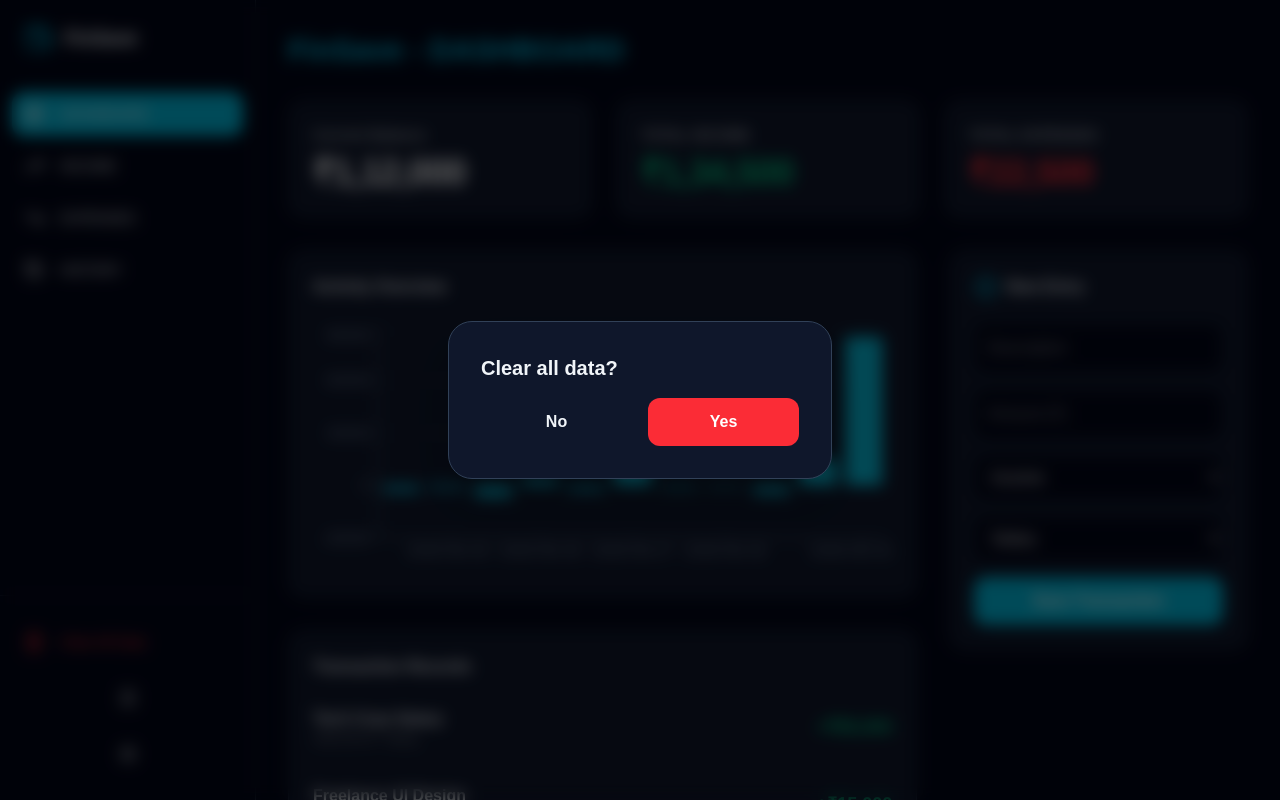
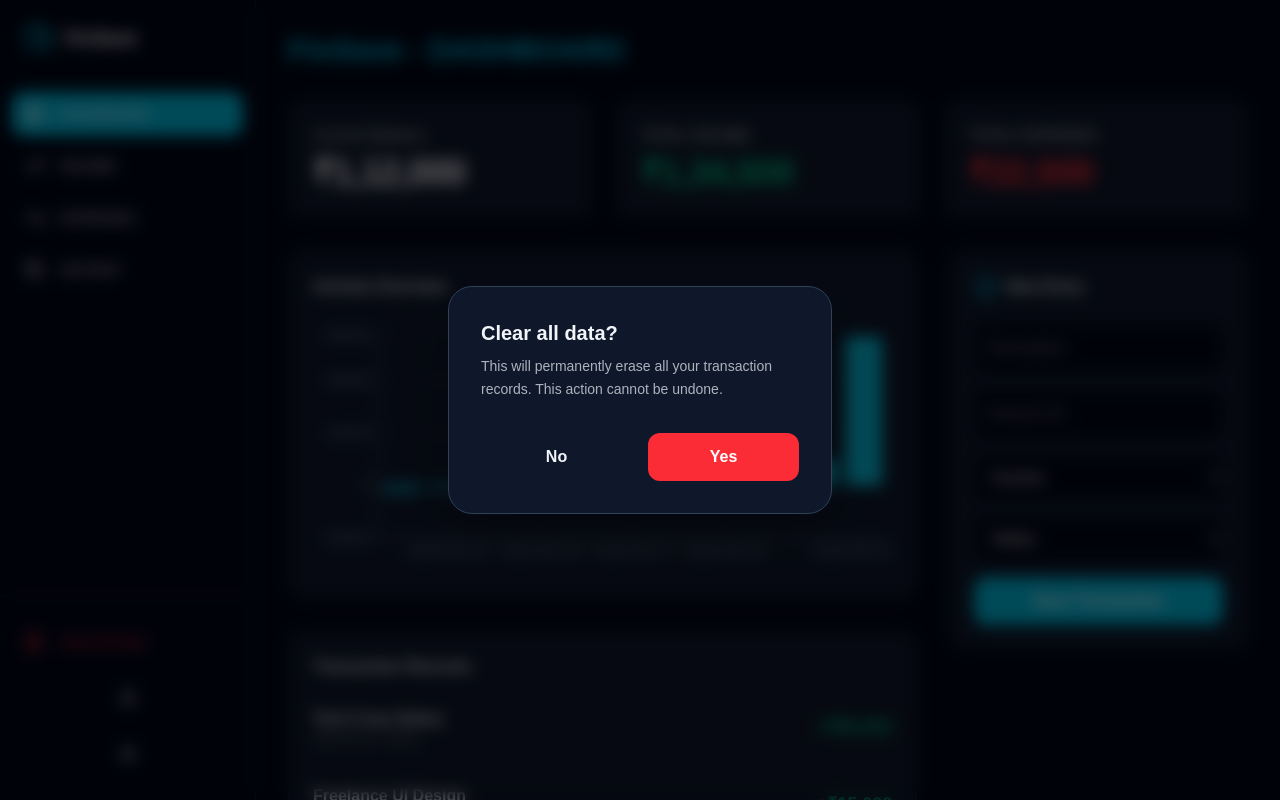
Before and after one commit to jaswanthr-dev/finsave-tracker, a Next.js app: page / in a window 1280 px wide. Both pictures are taken after a click on the button "Clear All Data". Shown: the top 800 px of the page. Built offline with nearby package versions, Linux system fonts and the light colour scheme.

Commit message:
chore: force commit after git object lock fix

```diff
--- a/app/page.tsx
+++ b/app/page.tsx
@@ -195,7 +195,8 @@ export default function FinSaveDashboard() {
       {showConfirmModal && (
         <div className="fixed inset-0 z-50 flex items-center justify-center p-4 bg-black/60 backdrop-blur-sm">
           <div className={`p-8 rounded-3xl w-full max-w-sm border shadow-2xl ${isDarkMode ? 'bg-slate-900 border-slate-700' : 'bg-white border-slate-200'}`}>
-            <h3 className="text-xl font-bold mb-4">Clear all data?</h3>
+            <h3 className="text-xl font-bold mb-2">Clear all data?</h3>
+            <p className="opacity-70 text-sm mb-8 leading-relaxed">This will permanently erase all your transaction records. This action cannot be undone.</p>
             <div className="flex gap-4">
               <button onClick={() => setShowConfirmModal(false)} className="flex-1 p-3 rounded-xl font-bold hover:bg-slate-500/10 transition">No</button>
               <button onClick={() => { localStorage.removeItem('finSaveData'); window.location.reload(); }} className="flex-1 p-3 bg-red-500 text-white rounded-xl font-bold hover:bg-red-600 transition">Yes</button>
```
